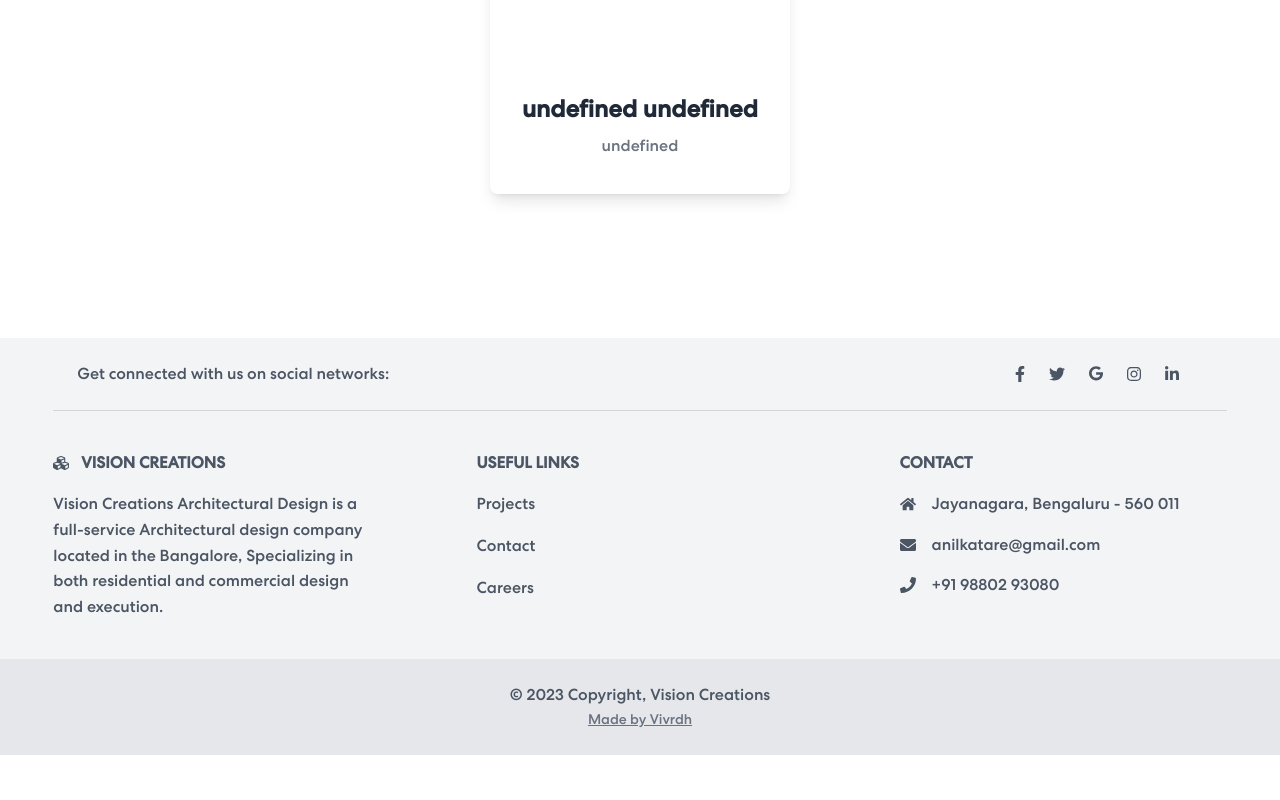
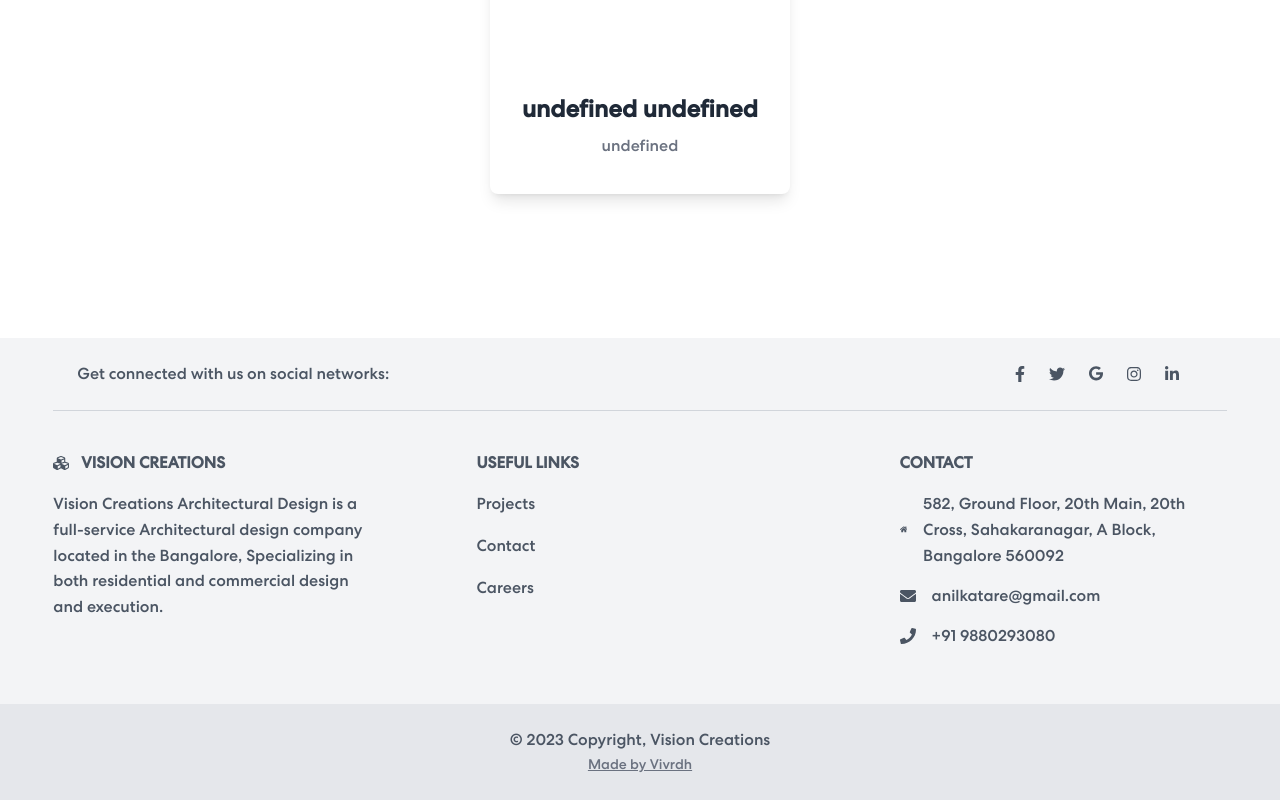
Before and after one commit to alarhoo/vivrdh-vision-frontend, a Next.js app: page /about in a window 1280 px wide. Shown: the part 2572-3372 px from the top of the page. Before the commit the page ends 3327 px from the top, so only its background shows below. Built offline with nearby package versions, Linux system fonts and the light colour scheme; no server answers; what tw-elements would draw is missing.

Commit message:
address change

```diff
--- a/src/components/shared/Footer.tsx
+++ b/src/components/shared/Footer.tsx
@@ -13,9 +13,9 @@
       google: 'https://www.google.com/search?q=vision+creations+bangalore&oq=vision+creations',
     },
     contact: {
-      address: 'Jayanagara, Bengaluru - 560 011',
+      address: `582, Ground Floor, 20th Main, 20th Cross, Sahakaranagar, A Block, Bangalore 560092`,
       email: 'anilkatare@gmail.com',
-      phone: '+91 98802 93080',
+      phone: '+91 9880293080',
     },
     main: {
       title: 'VISION CREATIONS',
```
